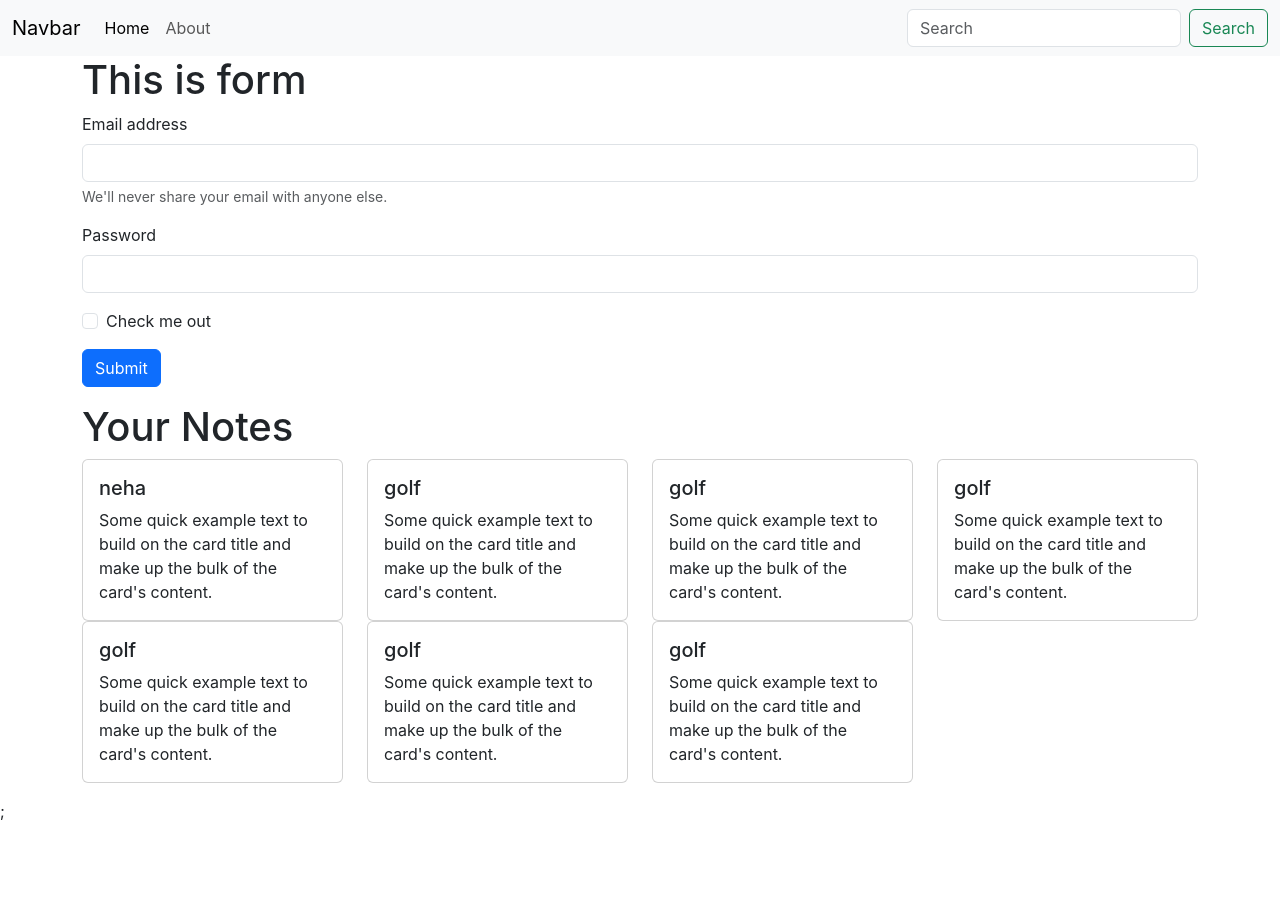
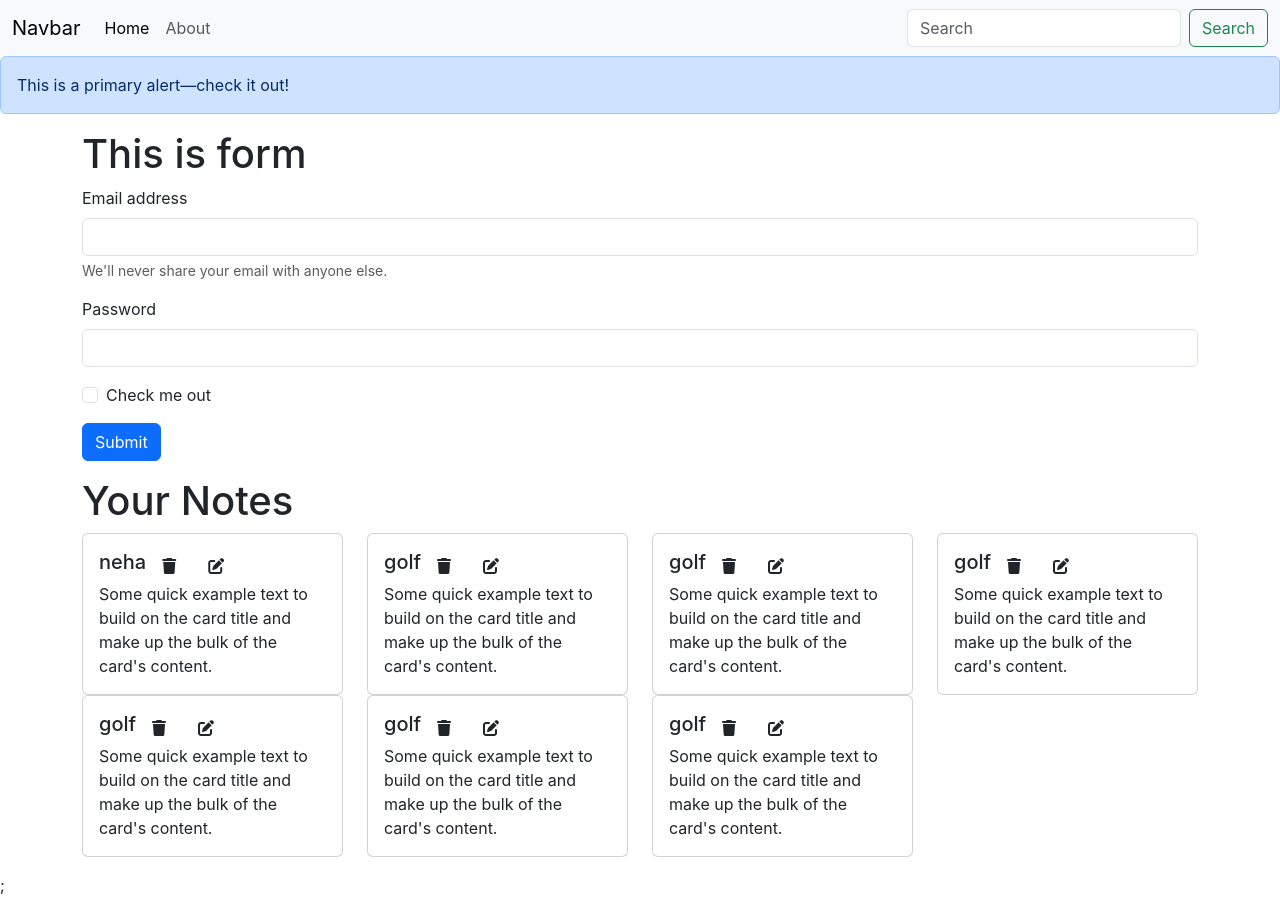
Before and after one commit to youcanalsocode/inotebook, a React (Create React App) app: page / in a window 1280 px wide. Before the commit the page ends 823 px from the top, so only its background shows below. Built offline with nearby package versions, Linux system fonts and the light colour scheme.

Commit message:
Addition of fav icons to Notes

```diff
--- a/public/index.html
+++ b/public/index.html
@@ -51,5 +51,9 @@
       integrity="sha384-YvpcrYf0tY3lHB60NNkmXc5s9fDVZLESaAA55NDzOxhy9GkcIdslK1eN7N6jIeHz"
       crossorigin="anonymous"
     ></script>
+    <script
+      src="https://kit.fontawesome.com/cdfa959bc5.js"
+      crossorigin="anonymous"
+    ></script>
   </body>
 </html>
--- a/src/App.js
+++ b/src/App.js
@@ -3,6 +3,7 @@ import "./App.css";
 import Navbar from "./components/Navbar";
 import About from "./components/About";
 import Home from "./components/Home";
+import Aleart from "./components/Aleart";
 import { BrowserRouter as Router, Route, Routes } from "react-router-dom";
 import Notestate from "./context/Notestate";
 
@@ -12,6 +13,7 @@ function App() {
       <Notestate>
         <Router>
           <Navbar />
+          <Aleart></Aleart>
           <div class="container">
             <Routes>
               <Route exact path="/" element={<Home />} />
--- a/src/components/Notecomponent.js
+++ b/src/components/Notecomponent.js
@@ -6,7 +6,12 @@ export default function Notecomponent(props) {
     <div class="col-md-3">
       <div className="card">
         <div className="card-body">
-          <h5 className="card-title">{note.name}</h5>
+          <div class="d-flex align-items-center">
+            <h5 className="card-title">{note.name}</h5>
+            <i class="fa-solid fa-trash mx-3"></i>
+            <i class="fa-solid fa-pen-to-square mx-3"></i>
+          </div>
+
           <p className="card-text">
             {note.class}
             Some quick example text to build on the card title and make up the
```
Also changed, not shown: src/components/Addnotes.js (added).
